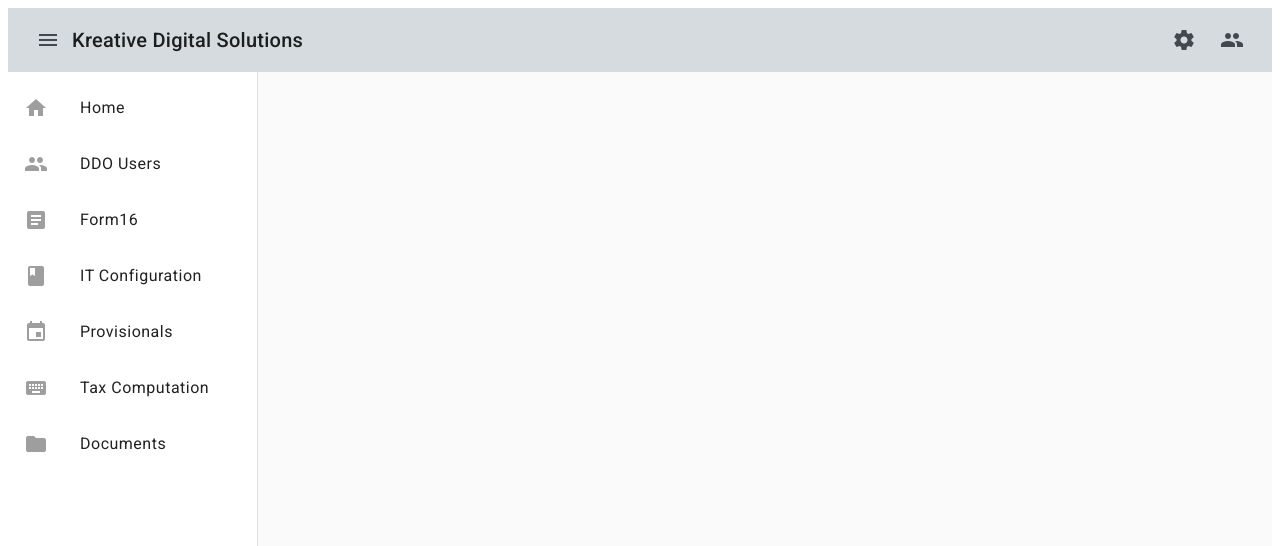
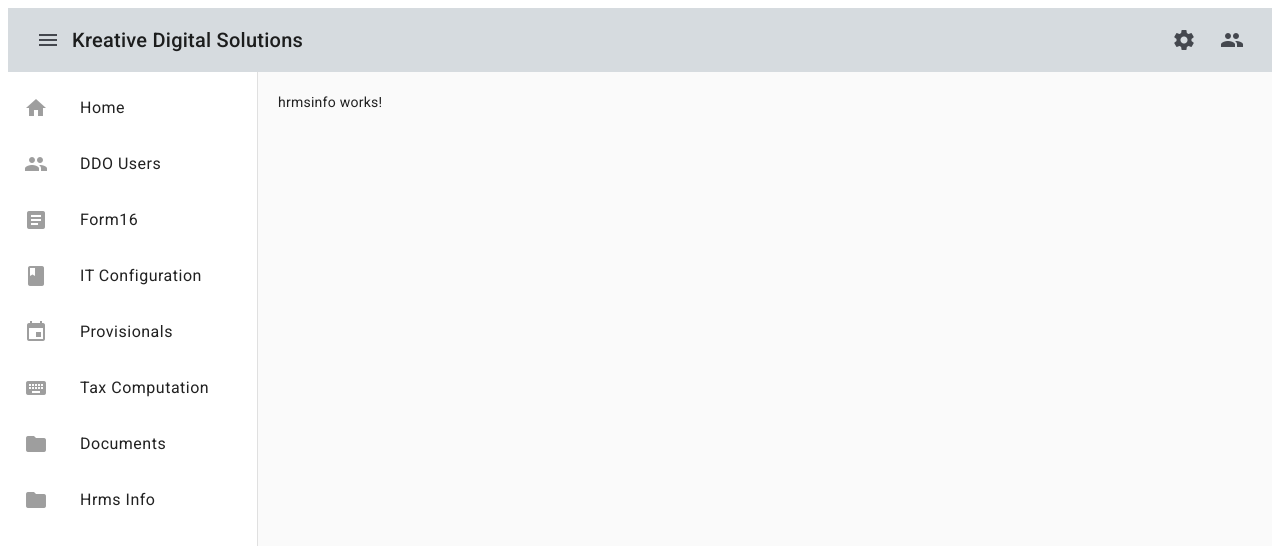
Before and after one commit to Kiran1205/HrmsCli, an Angular app: page /hrms in a window 1280 px wide. Before the commit this address led to /. Shown: the top 546 px of the page. Built offline with nearby package versions, Linux system fonts and the light colour scheme.

Commit message:
added new component hrmsinfo

```diff
--- a/src/app/app.component.ts
+++ b/src/app/app.component.ts
@@ -54,6 +54,11 @@
       icon:'folder',
       label:'Documents',
       route:'documents'
+    },
+    {
+      icon:'folder',
+      label:'Hrms Info',
+      route:'hrms'
     }
   ];
 
--- a/src/app/app.routes.ts
+++ b/src/app/app.routes.ts
@@ -6,6 +6,7 @@
 import { ItconfigurationsComponent } from './itconfigurations/itconfigurations.component';
 import { TaxcomputeComponent } from './taxcompute/taxcompute.component';
 import { DocumentsComponent } from './documents/documents.component';
+import { HrmsinfoComponent } from './hrmsinfo/hrmsinfo.component';
 
 
 export const routes: Routes = [
@@ -41,5 +42,9 @@
     {
       path:'documents',
       component:DocumentsComponent
+    },
+    {
+      path:'hrms',
+      component :HrmsinfoComponent
     }
 ];
--- /dev/null
+++ b/src/app/hrmsinfo/hrmsinfo.component.html
@@ -0,0 +1 @@
+<p>hrmsinfo works!</p>
```
Also changed, not shown: src/app/ddousers/ddousers.component.html (+0 -15 lines), src/app/hrmsinfo/hrmsinfo.component.ts (added, +11 -0 lines), src/app/hrmsinfo/hrmsinfo.component.css (added), 1 other file (tests, documents, lock files or other folders).
